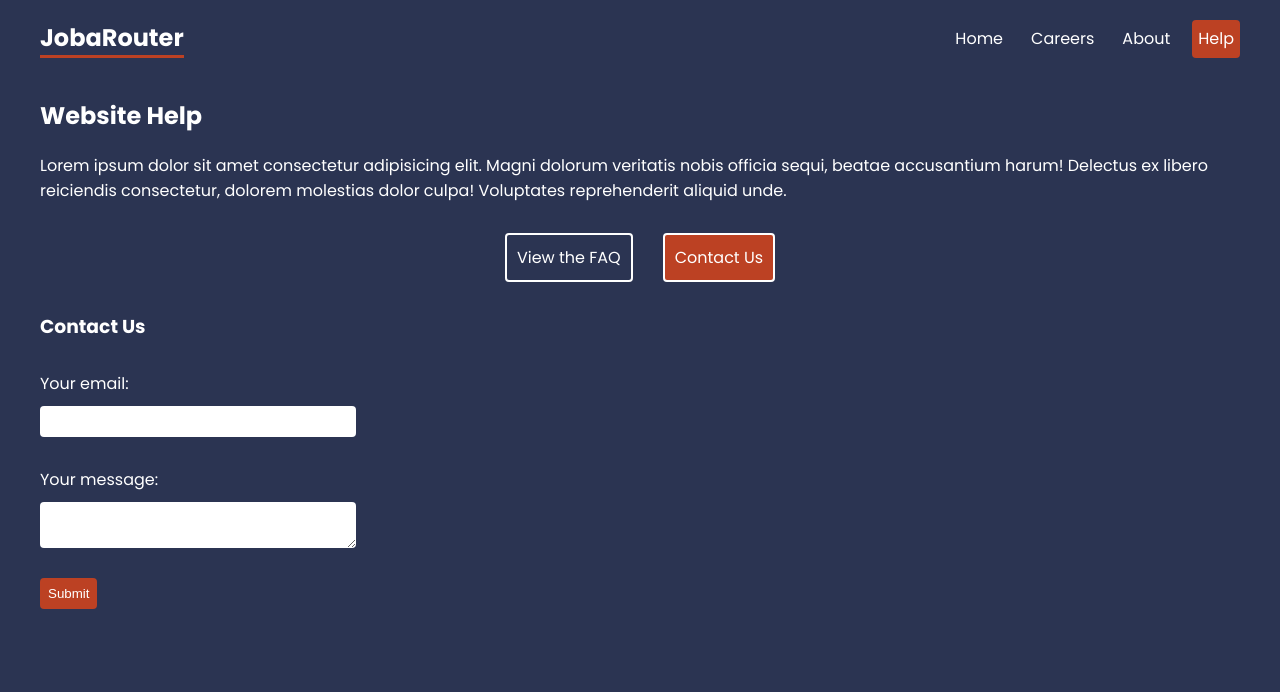
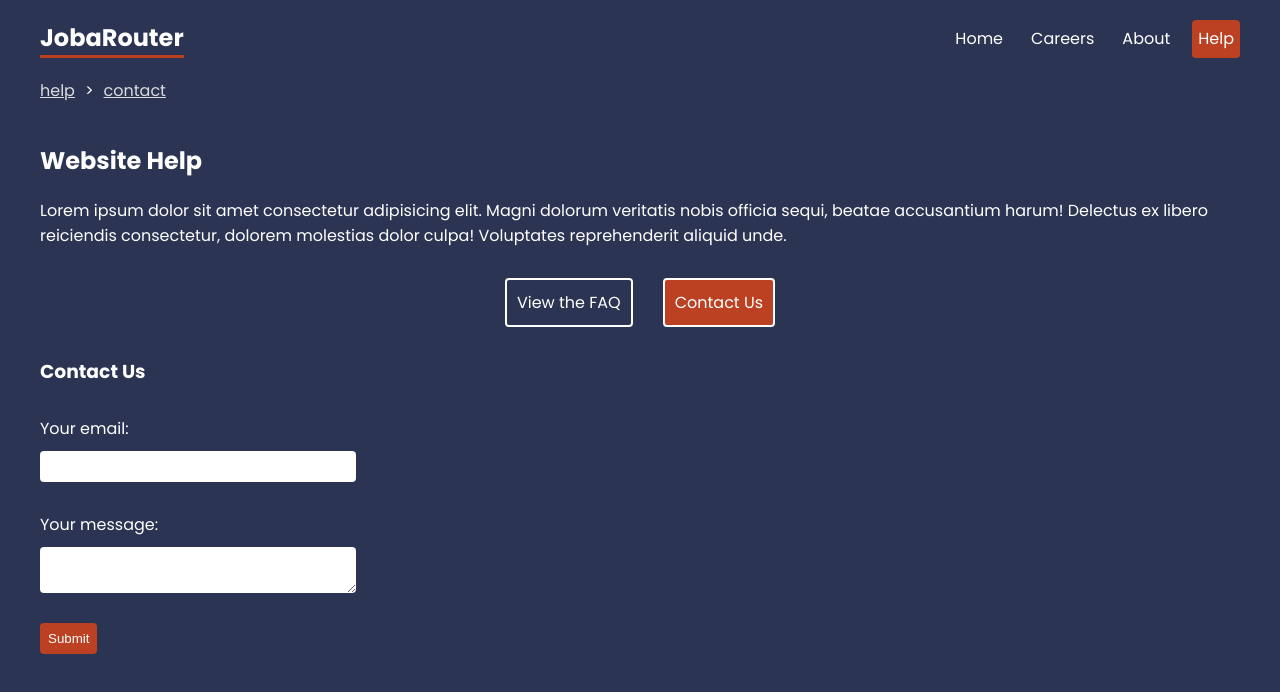
Before and after one commit to todiez/ReactRouterMax, a React (Create React App) app: page /help/contact in a window 1280 px wide. Shown: the top 692 px of the page. Built offline with nearby package versions, Linux system fonts and the light colour scheme.

Commit message:
final updates

```diff
--- a/src/App.js
+++ b/src/App.js
@@ -11,10 +11,12 @@ import {
 import Home from "./pages/Home";
 import About from "./pages/About";
 import Faq from "./pages/help/Faq";
-import Contact from "./pages/help/Contact";
+import Contact, { contactAction } from "./pages/help/Contact";
 import NotFound from "./pages/NotFound";
 import Careers, { careersLoader } from "./pages/careers/Careers";
-import CareerDetails, { careerDetailsLoader } from "./pages/careers/CareerDetails";
+import CareerDetails, {
+  careerDetailsLoader,
+} from "./pages/careers/CareerDetails";
 import CareersError from "./pages/careers/CarreersError";
 
 //layouts import
@@ -29,13 +31,20 @@ const router = createBrowserRouter(
       <Route path="about" element={<About />} />
       <Route path="help" element={<HelpLayout />}>
         <Route path="faq" element={<Faq />} />
-        <Route path="contact" element={<Contact />} />
+        <Route path="contact" element={<Contact />} action={contactAction} />
       </Route>
-      <Route path="careers" element={<CareersLayout />}>
+      <Route
+        path="careers"
+        element={<CareersLayout />}
+        errorElement={<CareersError />}
+      >
         <Route index element={<Careers />} loader={careersLoader} />
-        <Route path=":id" element={<CareerDetails />} loader={careerDetailsLoader} errorElement={<CareersError />} />
+        <Route
+          path=":id"
+          element={<CareerDetails />}
+          loader={careerDetailsLoader}
+        />
       </Route>
-
       <Route path="*" element={<NotFound />} />
     </Route>
   )
--- /dev/null
+++ b/src/components/Breadcrumbs.js
@@ -0,0 +1,26 @@
+import { Link, useLocation } from "react-router-dom"
+
+export default function Breadcrumbs() {
+
+    const location = useLocation();
+    console.log(location);
+
+    let currentLink = "";
+
+    const crumbs = location.pathname.split("/")
+    .filter(crumb => crumb !== "")
+    .map(crumb => {
+        currentLink =+ `/${crumb}`
+        return (
+            <div className="crumb" key={crumb}>
+                <Link to={currentLink}>{crumb}</Link>
+            </div>
+        )
+    })
+
+    return (
+        <div className="breadcrumbs">
+            {crumbs}
+        </div>
+    )
+}
--- a/src/layouts/RootLayout.js
+++ b/src/layouts/RootLayout.js
@@ -1,4 +1,5 @@
 import { NavLink, Outlet } from "react-router-dom";
+import Breadcrumbs from "../components/Breadcrumbs";
 
 export default function RootLayout() {
   return (
@@ -11,6 +12,7 @@ export default function RootLayout() {
           <NavLink to="about">About</NavLink>
           <NavLink to="help">Help</NavLink>
         </nav>
+        <Breadcrumbs />
       </header>
       <main>
         <Outlet />
--- a/src/pages/About.js
+++ b/src/pages/About.js
@@ -1,10 +1,22 @@
+import { Navigate } from "react-router-dom";
+import { useState } from "react";
+
 export default function About() {
+
+    const [user, setUser] = useState("paz");
+
+    if(!user) {
+        return <Navigate to="/" replace={true}/>
+    }
+
     return (
       <div className="about">
         <h2>About Us</h2>
         <p>Lorem ipsum, dolor sit amet consectetur adipisicing elit. Qui provident consequuntur vel omnis quisquam rem harum, maxime expedita, ullam ut dolore! Distinctio eos minima voluptatum totam id hic! Sapiente debitis quia illum officia obcaecati provident nulla odio molestiae suscipit quasi.</p>
         <p>Lorem ipsum, dolor sit amet consectetur adipisicing elit. Qui provident consequuntur vel omnis quisquam rem harum, maxime expedita, ullam ut dolore! Distinctio eos minima voluptatum totam id hic! Sapiente debitis quia illum officia obcaecati provident nulla odio molestiae suscipit quasi.</p>
         <p>Lorem ipsum, dolor sit amet consectetur adipisicing elit. Qui provident consequuntur vel omnis quisquam rem harum, maxime expedita, ullam ut dolore! Distinctio eos minima voluptatum totam id hic! Sapiente debitis quia illum officia obcaecati provident nulla odio molestiae suscipit quasi.</p>
+
+        <button onClick={() => setUser(null)}>Logout</button>
       </div>
     )
   }
--- a/src/pages/help/Contact.js
+++ b/src/pages/help/Contact.js
@@ -1,8 +1,14 @@
+import { Form, redirect, useActionData } from "react-router-dom";
+
 export default function Contact() {
+
+    const data = useActionData();
+
+
     return (
       <div className="contact">
         <h3>Contact Us</h3>
-        <form>
+        <Form method="post" action="/help/contact">
           <label>
             <span>Your email:</span>
             <input type="email" name="email" required />
@@ -12,7 +18,30 @@ export default function Contact() {
             <textarea name="message" required></textarea>
           </label>
           <button>Submit</button>
-        </form>
+
+          {data && data.error && <p>{data.error}</p>}
+        </Form>
       </div>
     )
   }
+
+  export const contactAction = async ({request}) => {
+
+    const data = await request.formData();
+
+    const submission = {
+        email: data.get("email"),
+        message: data.get("message")
+    }
+
+    console.log(submission);
+
+    //send post request
+    if (submission.message.length < 10) {
+        return {error: "Message must be longer than 10 characters"}
+    }
+
+    //redirect the user
+    return redirect("/")
+
+  }
```
